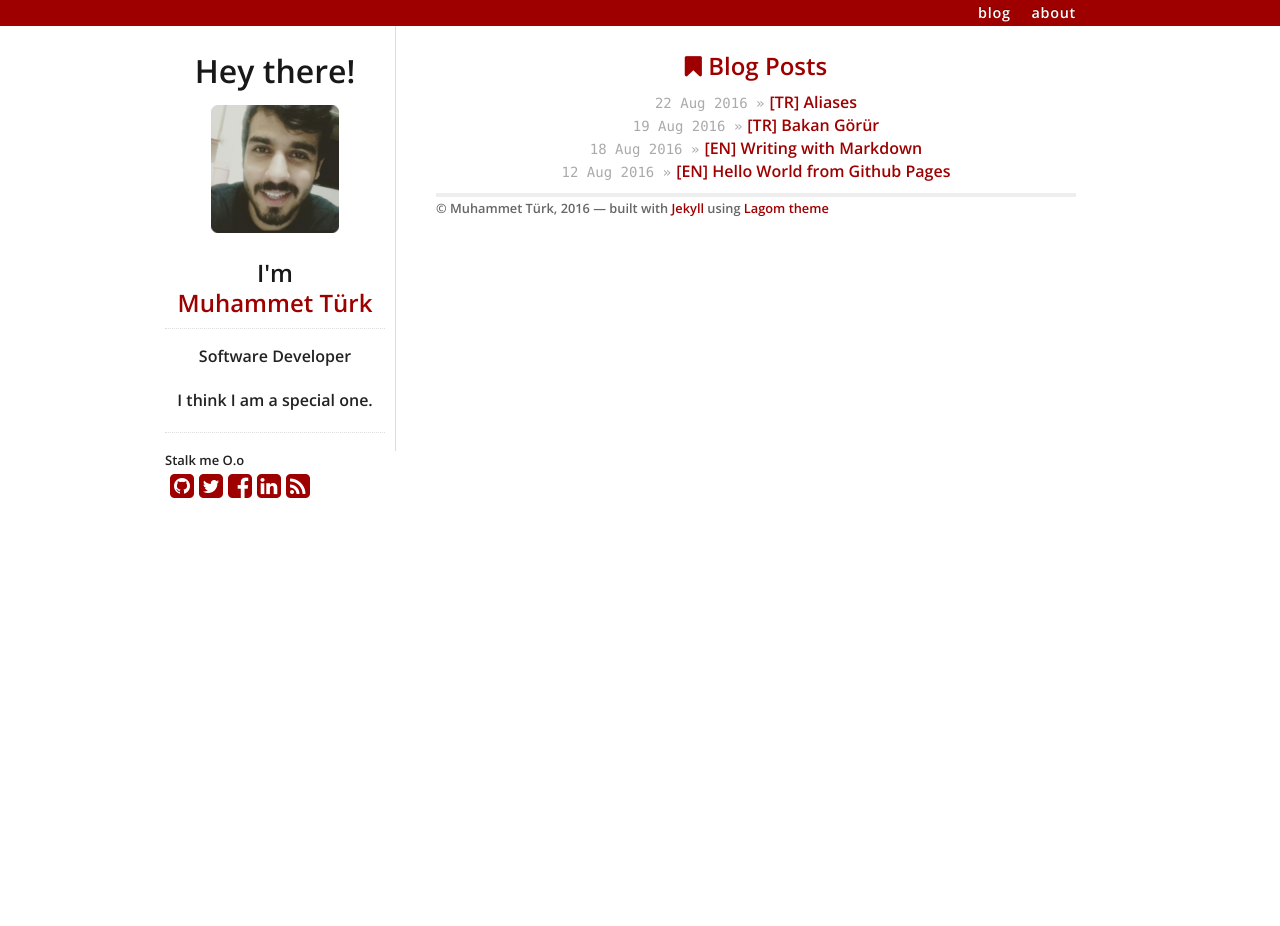
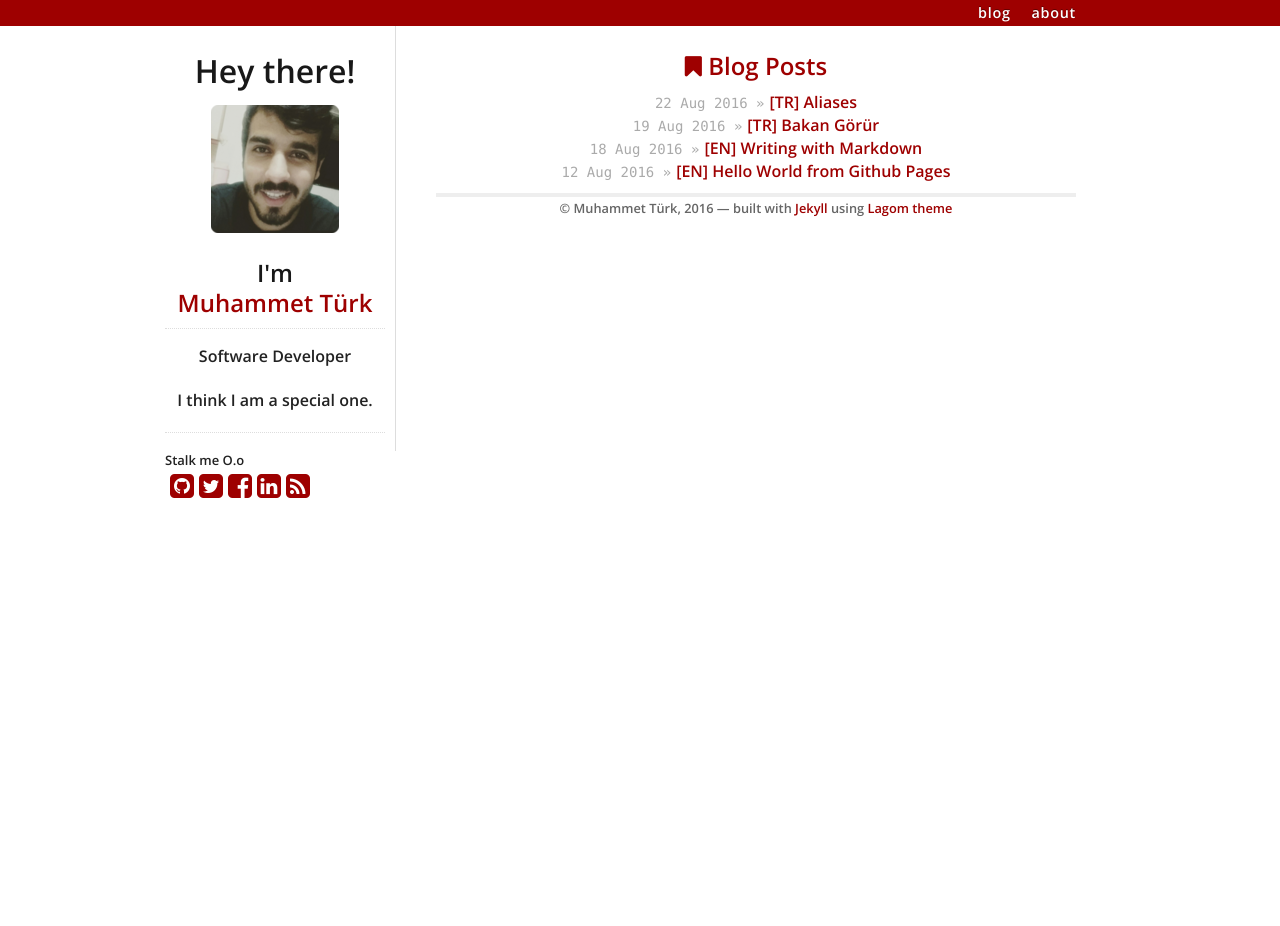
Before and after one commit to mturk111/mturk111.github.io, a Jekyll site: the page built from index.html, in a window 1280 px wide. Built offline with Jekyll 4.4.1, drawn with Linux system fonts in a browser that asks for light colours; nearby versions of some CDN libraries.

Commit message:
Update default.html

```diff
--- a/_layouts/default.html
+++ b/_layouts/default.html
@@ -33,7 +33,7 @@
       </div>
       {{ content }}
 
-      <div class="footer">
+      <div class="footer" style= "text-align: center;">
         {% include footer.html %}
       </div>
     </div>
```
